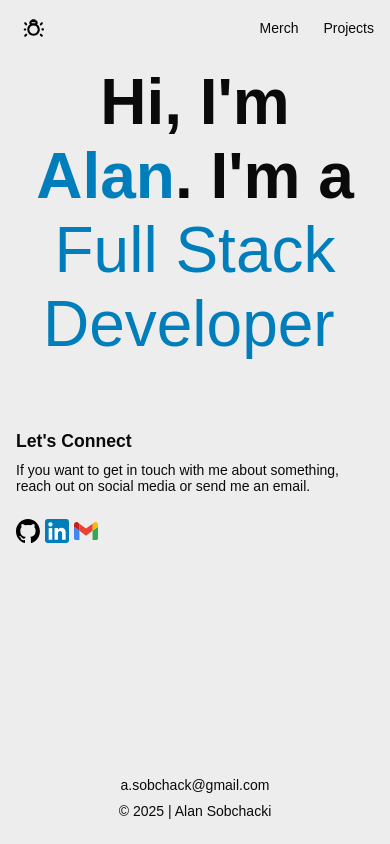
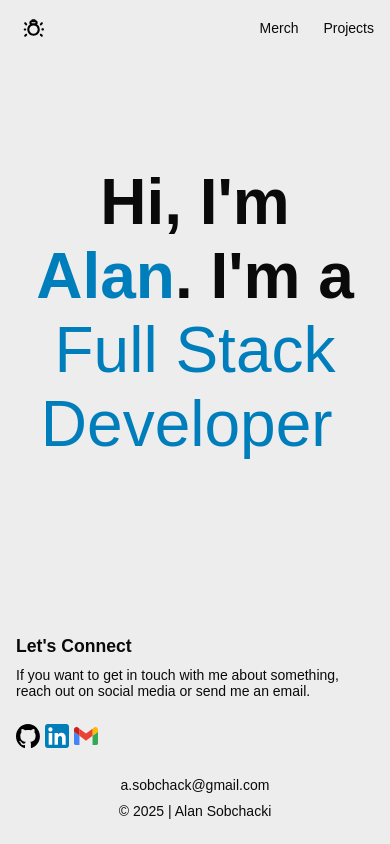
Before and after one commit to alansobchacki/personal-nextjs-website, a Next.js app: page / in a window 390 px wide. Built offline with nearby package versions, Linux system fonts and the light colour scheme.

Commit message:
apply even more mobile-friendly visual tweaks.

```diff
--- a/src/app/components/layout/greetingsSection/greetings.style.ts
+++ b/src/app/components/layout/greetingsSection/greetings.style.ts
@@ -17,10 +17,15 @@ export const DivContainer = styled.section`
   display: flex;
   padding-top: 75px;
   padding-bottom: 50px;
+  transition: padding 0.3s ease;
 
   @media (max-width: 750px) {
     padding-top: 25px;
     padding-bottom: 15px;
+  }
+
+  @media (max-width: 450px) {
+    padding-top: 125px;
   }
 `;
 
@@ -83,6 +88,10 @@ export const AnimatedDash = styled.span<Props>`
   @media (max-width: 750px) {
     font-size: 3rem;
   }
+
+  @media (max-width: 450px) {
+    font-size: 4rem;
+  }
 `;
 
 export const ImageWrapper = styled.div`
--- a/src/app/page.tsx
+++ b/src/app/page.tsx
@@ -14,11 +14,11 @@ export default function Home() {
         }}
       />
       <Header />
+      <GreetingsSection />
       <div style={{ display: "flex", flexDirection: "column", justifyContent: "flex-end", height: "100%"}}>
-        <GreetingsSection />
         <ContactSection />
-        <Footer />
       </div>
+      <Footer />
     </div>
   );
 }
```
